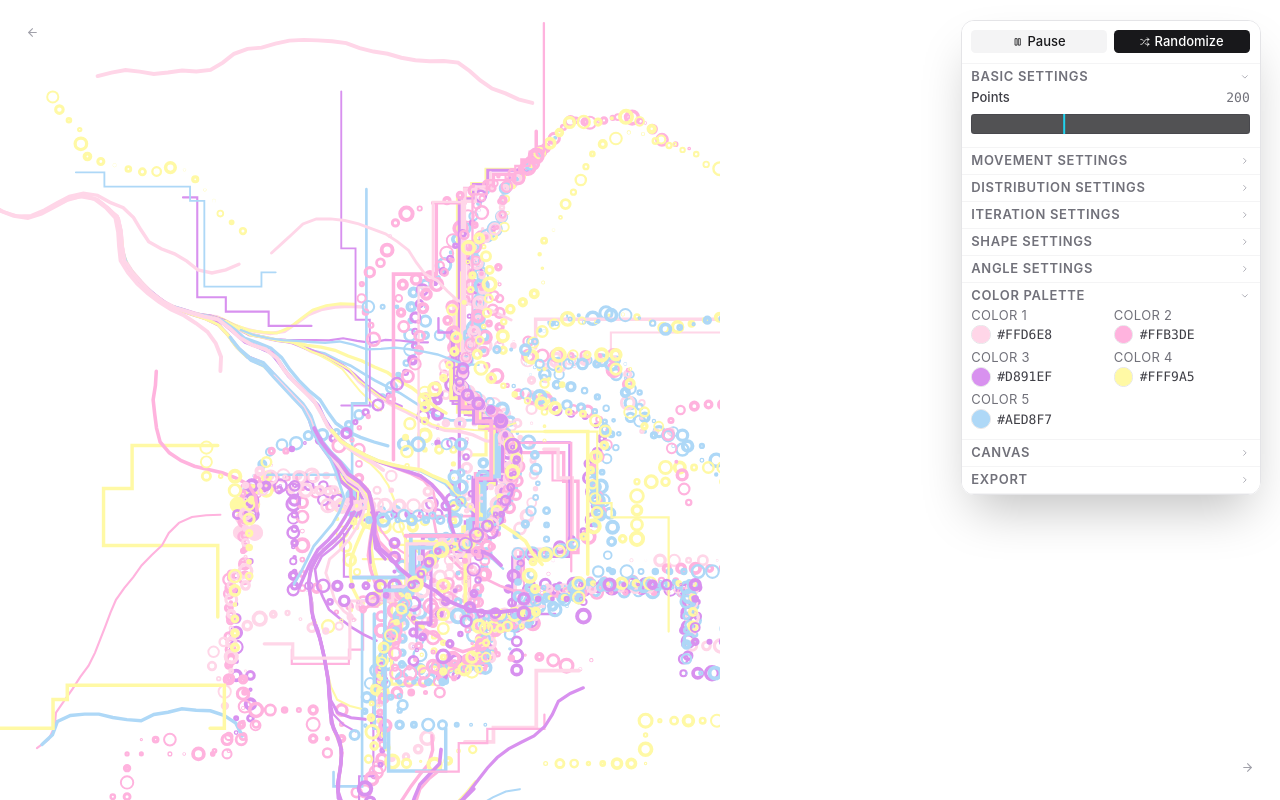
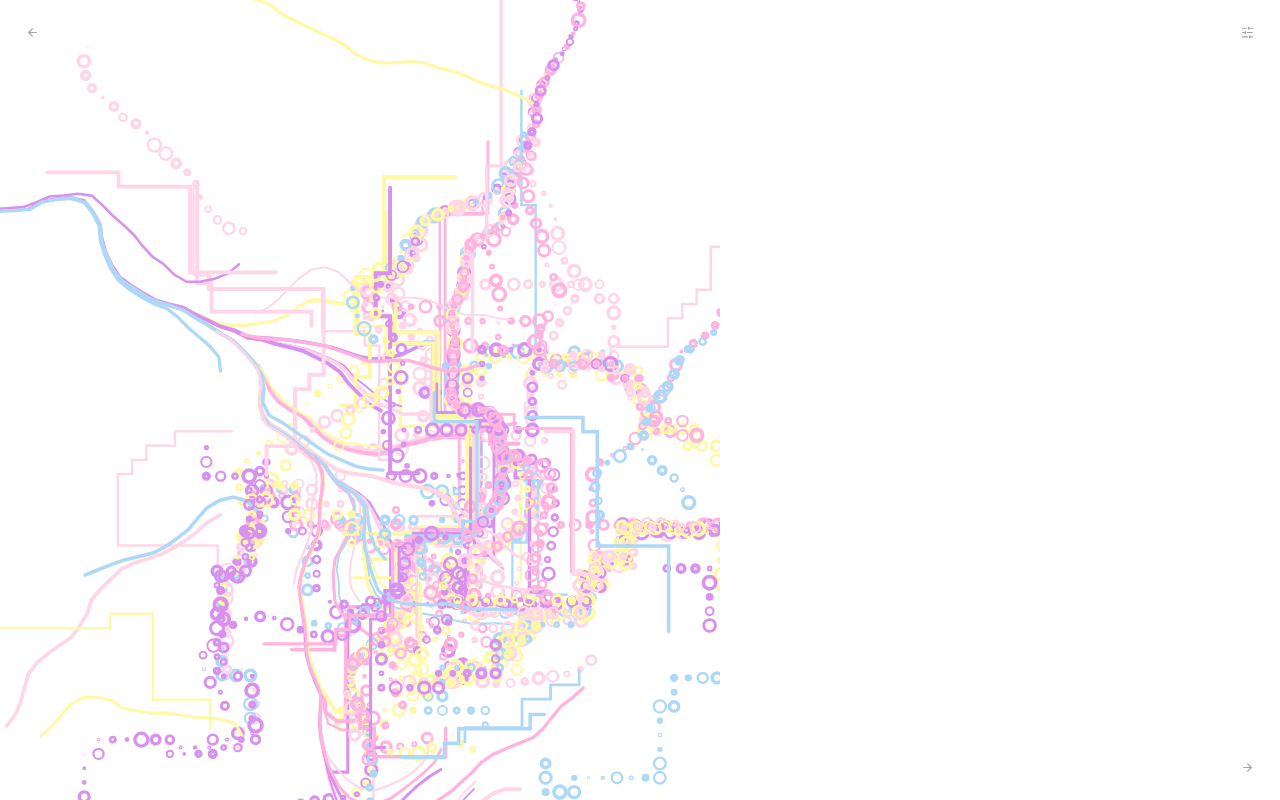
Before and after one commit to mvhikhn/arte, a Next.js app: page /studio in a window 1280 px wide. Built offline with nearby package versions, Linux system fonts and the light colour scheme; a web font is replaced by a local one.

Commit message:
feat: hide controls by default, simplify footer date

```diff
--- a/app/studio/page.tsx
+++ b/app/studio/page.tsx
@@ -860,7 +860,6 @@ export default function StudioPage() {
         <span className="text-sm font-medium opacity-0 group-hover:opacity-100 transition-opacity -ml-2 group-hover:ml-0">Home</span>
       </Link>
 
-      {/* Next Artwork Button - Minimal Circle */}
       {/* Next Artwork Button - Minimal */}
       <button
         onClick={handleNextArtwork}
@@ -873,9 +872,22 @@ export default function StudioPage() {
         </div>
       </button>
 
-      {/* Controls Dropdown Panel - Always Visible */}
+      {/* Controls Toggle Button */}
+      <button
+        onClick={() => setControlsVisible(!controlsVisible)}
+        className="group fixed top-6 right-6 flex items-center gap-2 text-zinc-400 hover:text-zinc-900 transition-colors z-50"
+        aria-label="Toggle controls"
+      >
+        <span className="text-sm font-medium opacity-0 group-hover:opacity-100 transition-opacity -mr-2 group-hover:mr-0">Controls</span>
+        <div className="p-2 rounded-full group-hover:bg-zinc-100 transition-colors">
+          <SlidersHorizontal className="w-4 h-4" />
+        </div>
+      </button>
+
+      {/* Controls Dropdown Panel */}
+      {controlsVisible && (
         <div
-        className="fixed top-6 right-6 w-[300px] max-h-[calc(100vh-6rem)] overflow-y-auto bg-white/90 backdrop-blur-md border border-zinc-200 shadow-2xl rounded-2xl z-50 no-scrollbar"
+          className="fixed top-16 right-6 w-[300px] max-h-[calc(100vh-8rem)] overflow-y-auto bg-white/90 backdrop-blur-md border border-zinc-200 shadow-2xl rounded-2xl z-40 no-scrollbar"
         >
           <div className="overflow-y-auto no-scrollbar" style={{ maxHeight: 'calc(100vh - 73px)' }}>
             {currentArtwork === "flow" && (
@@ -947,6 +959,7 @@ export default function StudioPage() {
             )}
           </div>
         </div>
+      )}
     </div>
   );
 }
--- a/components/Footer.tsx
+++ b/components/Footer.tsx
@@ -100,7 +100,7 @@ export default function Footer() {
 
                 {/* Bottom Right: Last Updated */}
                 <div className="text-[10px] text-zinc-500 tracking-wide font-mono text-left">
-                    Last Updated On {new Date().toLocaleDateString('en-GB').replace(/\//g, '.')} {new Date().toLocaleTimeString('en-US', { hour: '2-digit', minute: '2-digit', hour12: true })} GMT+6
+                    {new Date().toLocaleDateString('en-GB').replace(/\//g, '.')}
                 </div>
             </div>
         </footer>
```
Lines whose indentation alone changed are shown as unchanged.
